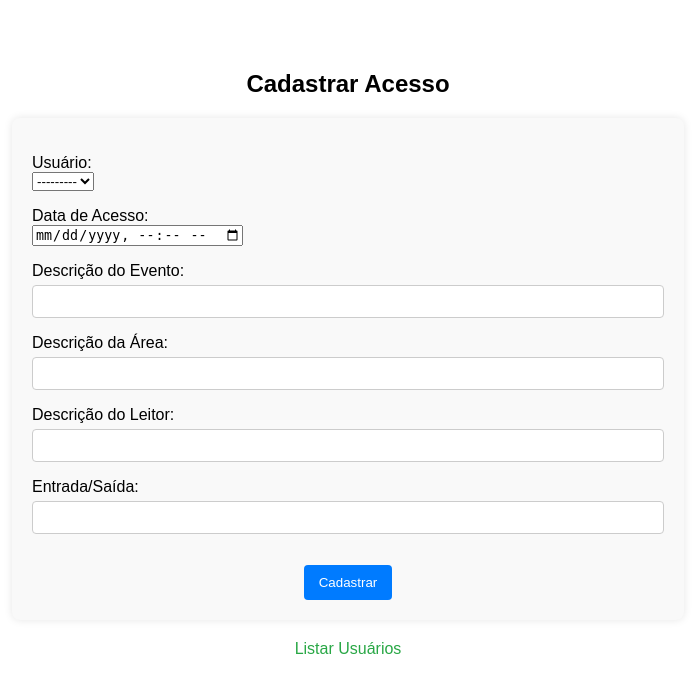
After one commit to AnaScassa/LabAccess-Frontend, a Django app: page /cadastrar_acesso/ in a window 1280 px wide. The commit adds this page. Shown: the top 693 px of the page, without its empty margins (292-987 px from the left). Run offline with Django 5.2, Linux system fonts and the light colour scheme; data that the repository does not hold is empty.

```diff
--- a/meuapp/forms.py
+++ b/meuapp/forms.py
@@ -1,5 +1,5 @@
 from django import forms
-from .models import Usuario
+from .models import Usuario , Acesso
 
 class UsuarioForm(forms.ModelForm):
     class Meta:
@@ -8,14 +8,56 @@ class UsuarioForm(forms.ModelForm):
         widgets = {
             'matricula': forms.TextInput(attrs={
                 'class': 'form-control',
-                'placeholder': 'Digite a matrícula'
+                'placeholder': 'Matrícula'
             }),
             'nome_usuario': forms.TextInput(attrs={
                 'class': 'form-control',
-                'placeholder': 'Digite o nome do usuário'
+                'placeholder': 'Nome'
             }),
         }
         labels = {
             'matricula': 'Matrícula',
             'nome_usuario': 'Nome do Usuário',
         }
+
+class AcessoForm(forms.ModelForm):
+    class Meta:
+        model = Acesso
+        fields = ['usuario', 'data_acesso', 'desc_evento', 'desc_area', 'desc_leitor', 'ent_sai']
+        widgets = {
+            'usuario': forms.Select(attrs={'class': 'form-control'}),
+            'data_acesso': forms.DateTimeInput(attrs={'class': 'form-control', 'type': 'datetime-local'}),
+            'desc_evento': forms.TextInput(attrs={'class': 'form-control'}),
+            'desc_area': forms.TextInput(attrs={'class': 'form-control'}),
+            'desc_leitor': forms.TextInput(attrs={'class': 'form-control'}),
+            'ent_sai': forms.TextInput(attrs={'class': 'form-control'}),
+        }
+        labels = {
+            'usuario': 'Usuário',
+            'data_acesso': 'Data de Acesso',
+            'desc_evento': 'Descrição do Evento',
+            'desc_area': 'Descrição da Área',
+            'desc_leitor': 'Descrição do Leitor',
+            'ent_sai': 'Entrada/Saída',
+        }
+
+class CarregaAcessoForm(forms.Form):
+    arquivo = forms.FileField( # Campo para upload de arquivo
+        widget=forms.ClearableFileInput(attrs={'class': 'form-control-file'}),
+        label='Selecione o arquivo'
+    )
+
+class ListarAcessosForm(forms.Form):
+    acesso = forms.ModelChoiceField(
+        queryset=Acesso.objects.all(),
+        widget=forms.Select(attrs={'class': 'form-control'}),
+        label='Selecione o Acesso'
+    )
+
+
+class UsuarioFiltroForm(forms.Form):
+    usuario = forms.ModelChoiceField(
+        queryset=Usuario.objects.all(),
+        required=False,
+        label="Selecionar Usuário"
+    )
--- /dev/null
+++ b/meuapp/templates/cadastrar_acesso.html
@@ -0,0 +1,74 @@
+<!DOCTYPE html>
+<html lang="pt-br">
+<head>
+    <meta charset="UTF-8">
+    <title>Cadastrar Usuário</title>
+    <style>
+        .container {
+            font-family: Arial, sans-serif;
+            width: 50%;
+            margin: 50px auto;
+            display: flex;
+            flex-direction: column;
+            align-items: center;
+        }
+        form {
+            width: 100%;
+            background: #f9f9f9;
+            padding: 20px;
+            border-radius: 8px;
+            box-shadow: 0 0 8px rgba(0,0,0,0.1);
+        }
+        label {
+            display: block;
+            margin-top: 10px;
+        }
+        input[type="text"],
+        input[type="email"],
+        input[type="password"],
+        input[type="number"] {
+            width: 100%;
+            padding: 8px;
+            margin-top: 5px;
+            box-sizing: border-box;
+            border: 1px solid #ccc;
+            border-radius: 4px;
+        }
+        button {
+            margin-top: 15px;
+            padding: 10px 15px;
+            border: none;
+            background-color: #007bff;
+            color: white;
+            border-radius: 4px;
+            cursor: pointer;
+        }
+        button:hover {
+            background-color: #0056b3;
+        }
+        a {
+            display: inline-block;
+            margin-top: 20px;
+            text-decoration: none;
+            color: #28a745;
+        }
+        a:hover {
+            text-decoration: underline;
+        }
+    </style>
+</head>
+<body>
+    <div class="container">
+        <h2>Cadastrar Acesso</h2>
+        <form method="post">
+            {% csrf_token %}
+            {{ form.as_p }}
+            <center>
+                <button type="submit">Cadastrar</button>
+            </center>
+        </form>
+
+        <a href="{% url 'lista_usuarios' %}">Listar Usuários</a>
+    </div>
+</body>
+</html>
--- a/meuapp/urls.py
+++ b/meuapp/urls.py
@@ -1,7 +1,14 @@
 from django.urls import path
 from . import views
+from .views import CarregarAcesso, PaginaPlanilhaView,  ListaAcessosView, TempoPermanenciaView
 
 urlpatterns = [
     path('tabela/', views.tabela_view, name='tabela'),
     path('cadastrar_usuario/', views.UsuarioCreateView.as_view(), name='cadastrar_usuario'),
-]
+    path('lista_usuarios/', views.UsuarioListView.as_view(), name='lista_usuarios'),
+    path('cadastrar_acesso/', views.AcessoCreateView.as_view(), name='cadastrar_acesso'),
+    path('carregar_acesso/', CarregarAcesso.as_view(), name='carregar_acesso'),
+    path('planilha/', PaginaPlanilhaView.as_view(), name='pagina_planilha'),
+    path('lista_acessos/', ListaAcessosView.as_view(), name='lista_acessos'),
+    path('tempo_permanencia/', TempoPermanenciaView.as_view(), name='tempo_permanencia'),
+    ]
--- a/meuapp/views.py
+++ b/meuapp/views.py
@@ -3,8 +3,12 @@ import pandas as pd
 from django.conf import settings
 from django.http import HttpResponse
 from django.urls import reverse_lazy
-from django.views.generic import FormView
-from .forms import UsuarioForm
+from django.views.generic import FormView, ListView, TemplateView
+from django.shortcuts import render, redirect
+from .forms import CarregaAcessoForm, UsuarioForm, AcessoForm
+from .models import Usuario, Acesso
+from .forms import UsuarioFiltroForm
+from django.http import JsonResponse
 
 def tabela_view(request):
     caminho_arquivo = os.path.join(settings.BASE_DIR, 'meuapp', 'dados', 'relatorio.xls')
@@ -16,8 +20,169 @@ def tabela_view(request):
 class UsuarioCreateView(FormView):
     template_name = 'cadastrar_usuario.html'
     form_class = UsuarioForm
-    success_url = reverse_lazy('listar_usuarios')
+    success_url = reverse_lazy('cadastrar_usuario')
 
     def form_valid(self, form):
         form.save()
         return super().form_valid(form)
+
+class UsuarioListView(ListView):
+    model = Usuario
+    template_name = 'lista_usuarios.html'
+    context_object_name = 'usuarios'
+
+class AcessoCreateView(FormView):
+    template_name = 'cadastrar_acesso.html'
+    form_class = AcessoForm
+    success_url = reverse_lazy('cadastrar_acesso')
+
+    def form_valid(self, form):
+        form.save()
+        return super().form_valid(form)
+
+class CarregarAcesso(FormView):
+    template_name = 'carregar_acesso.html' # Template para upload
+    form_class = CarregaAcessoForm # Formulário de upload
+    success_url = reverse_lazy('carregar_acesso') # Redireciona para a mesma página após o upload
+
+    def form_valid(self, form): # Processa o arquivo após o upload
+        arquivo = self.request.FILES['arquivo'] # Obtém o arquivo enviado
+
+        # Verifica se é .xls
+        if not arquivo.name.endswith('.xls'):
+            return render(self.request, self.template_name, { # Renderiza o template com erro
+                'form': form,
+                'erro': 'Apenas arquivos .xls são permitidos.'
+            })
+
+        try:
+            # Lê planilha XLS usando xlrd
+            df = pd.read_excel(arquivo, engine='xlrd')
+        except Exception as e:
+            return render(self.request, self.template_name, {
+                'form': form,
+                'erro': f'Erro ao processar planilha: {e}'
+            })
+
+        # Cria usuários e acessos
+        for _, row in df.iterrows(): # Itera sobre as linhas da planilha
+            categoria = str(row.get('MATRICULA', ''))[:3]
+
+
+            try:
+                usuario = Usuario.objects.get(matricula=row.get('MATRICULA', ''))
+            except Usuario.DoesNotExist:
+                usuario = Usuario.objects.create(
+                    matricula=row.get('MATRICULA', ''),
+                    nome_usuario=row.get('NOME_ALUNO', 'Desconhecido'),
+                    categoriaUsuario=categoria
+                )
+
+            Acesso.objects.create( # Cria o registro de acesso
+                usuario=usuario,
+                data_acesso=row.get('DATA'),
+                desc_evento=row.get('DESC_EVENTO', ''),
+                desc_area=row.get('DESC_AREA', ''),
+                desc_leitor=row.get('DESC_LEITOR', ''),
+                ent_sai=row.get('ENT_SAI', '')
+            )
+
+        # Gera tabela HTML para exibição
+        tabela_html = df.to_html(
+            classes='table table-bordered table-striped table-hover',
+            index=False
+        )
+
+        return render(self.request, 'pagina_planilha.html', {
+            'tabela_html': tabela_html
+        })
+
+
+
+class PaginaPlanilhaView(TemplateView):
+    template_name = 'pagina_planilha.html'
+
+    def get(self, request, *args, **kwargs):
+        tabela_html = request.session.get('tabela_html', '<p>Nenhum dado carregado.</p>')
+        return render(request, self.template_name, {'tabela_html': tabela_html})
+
+class ListaAcessosView(FormView):
+    template_name = 'lista_acessos.html'
+    form_class = UsuarioFiltroForm
+
+    def form_valid(self, form):
+        usuario = form.cleaned_data['usuario'] # Obtém o usuário selecionado
+        acessos = Acesso.objects.filter(usuario=usuario).values( # Filtra acessos do usuário
+            'data_acesso', 'desc_evento', 'desc_area', 'desc_leitor', 'ent_sai'
+        )
+        return JsonResponse(list(acessos), safe=False) # Retorna dados em JSON
+
+#-----------------------------------------------------------------------------------------------------------------------------------------------------------------------------
+
+class TempoPermanenciaView(TemplateView):
+    template_name = 'tempo_permanencia.html'
+    form_class = UsuarioFiltroForm
+
+    def get(self, request, *args, **kwargs):
+        form = self.form_class()
+        return render(request, self.template_name, {'form': form, 'permanencias': []})
+
+    def post(self, request, *args, **kwargs):
+        form = self.form_class(request.POST)
+        permanencias = []
+
+        if form.is_valid():
+            usuario = form.cleaned_data.get('usuario')
+
+            # Filtra acessos
+            acessos = Acesso.objects.filter(desc_area='CCS_LAB')
+            if usuario:
+                acessos = acessos.filter(usuario=usuario)
+
+            # Agrupa acessos por usuário
+            acesso_dict = {}
+            for acesso in acessos:
+                matricula = acesso.usuario.matricula
+                if matricula not in acesso_dict:
+                    acesso_dict[matricula] = []
+                acesso_dict[matricula].append(acesso)
+
+            # Ordena os acessos de cada usuário por data
+            for matricula, acessos_usuario in acesso_dict.items():
+                acessos_usuario.sort(key=lambda x: x.data_acesso)
+
+            # Calcula tempo de permanência considerando apenas o mesmo dia
+            for matricula, acessos_usuario in acesso_dict.items():
+                i = 0
+                #esse while ele percorre todos os acessos do usuario e depois faz a verificação do ent_sai para calcular o tempo de permanência
+                while i < len(acessos_usuario):
+                    # se for entrada e saida no mesmo dia, ignora a próxima entrada
+                    if acessos_usuario[i].ent_sai == '1':  # é entrada
+                        # procura a próxima saída válida
+                        j = i + 1
+                        while j < len(acessos_usuario) and acessos_usuario[j].ent_sai != '0':
+                            j += 1
+
+                        if j < len(acessos_usuario):
+                            entrada = acessos_usuario[i]
+                            saida = acessos_usuario[j]
+
+                            # Verifica se a entrada e saída são do mesmo dia
+                            if entrada.data_acesso.date() == saida.data_acesso.date():
+                                tempo_permanencia = saida.data_acesso - entrada.data_acesso
+                                permanencias.append({
+                                    'usuario': entrada.usuario.nome_usuario,
+                                    'matricula': entrada.usuario.matricula,
+                                    'entrada': entrada.data_acesso,
+                                    'saida': saida.data_acesso,
+                                    'tempo_permanencia': tempo_permanencia
+                                })
+                            i = j + 1
+                        else:
+                            break
+                    else:
+                        i += 1
+
+        return render(request, self.template_name, {'form': form, 'permanencias': permanencias})
+
+#-----------------------------------------------------------------------------------------------------------------------------------------------------------------------------
```
Also changed, not shown: meuapp/models.py (+1 -7 lines), meuapp/rascunho.py (added, +11 -0 lines), meuapp/templates/base.html (added, +16 -0 lines), meuapp/templates/cadastrar_usuario.html (+34 -2 lines), meuapp/templates/carregar_acesso.html (added, +19 -0 lines), meuapp/templates/lista_acessos.html (added, +40 -0 lines), meuapp/templates/lista_usuarios.html (added, +53 -0 lines), meuapp/templates/pagina_planilha.html (added, +11 -0 lines), meuapp/templates/tempo_permanencia.html (added, +43 -0 lines), meuapp/migrations/0001_initial.py (added), meuapp/migrations/0002_usuario_categoriausuario.py (added), 1 other file.
